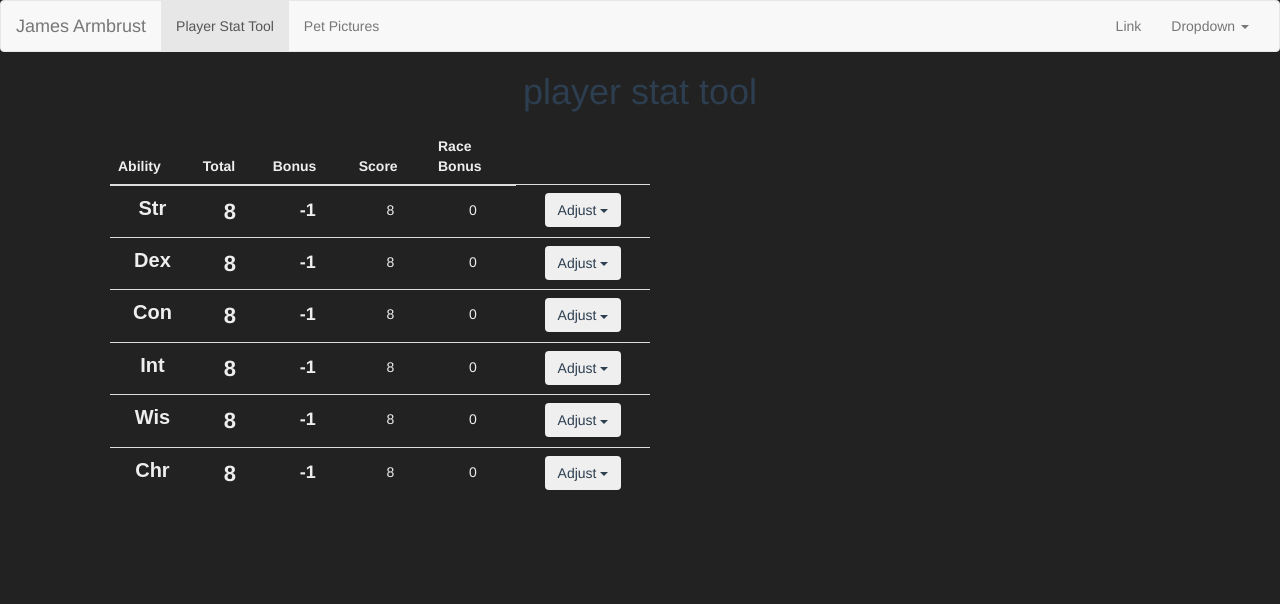
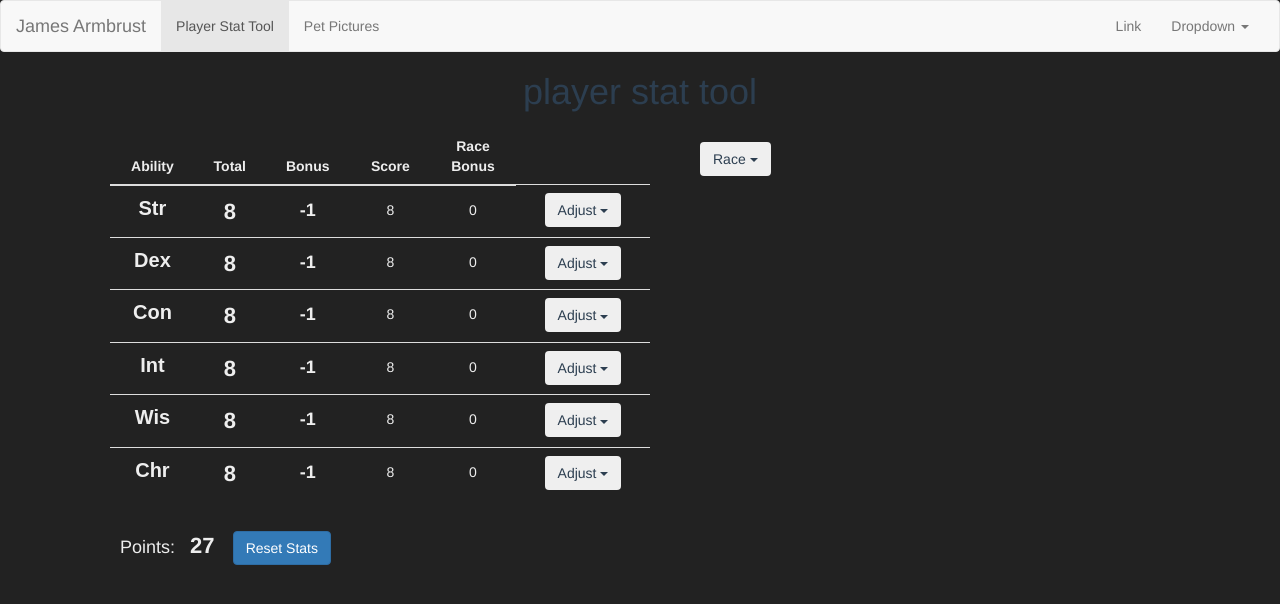
Before and after one commit to jarmbrust/dm-tool, a Vue app: page /PlayerStatTool in a window 1280 px wide. Shown: the top 604 px of the page. Built offline with nearby package versions, Linux system fonts and the light colour scheme.

Commit message:
store working, in progress

```diff
--- a/index.html
+++ b/index.html
@@ -8,7 +8,6 @@
   </head>
   <body>
     <div id="app"></div>
-    <!-- built files will be auto injected -->
     <script src="https://ajax.googleapis.com/ajax/libs/jquery/3.1.1/jquery.min.js"></script>
     <script src="https://maxcdn.bootstrapcdn.com/bootstrap/3.3.7/js/bootstrap.min.js" integrity="sha384-Tc5IQib027qvyjSMfHjOMaLkfuWVxZxUPnCJA7l2mCWNIpG9mGCD8wGNIcPD7Txa" crossorigin="anonymous"></script>
   </body>
--- a/src/components/PlayerStatTool.vue
+++ b/src/components/PlayerStatTool.vue
@@ -4,6 +4,9 @@
     <div class="row container">
       <div class="ability col-md-6 col-md-offset-1">
         <app-abilities></app-abilities>
+      </div>
+      <div class="col-md-5">
+        <app-race class="race"></app-race>
       </div>
     </div>
   </div>
@@ -18,7 +21,7 @@
     components: {
       appAbilities: Abilities,
       appRace: Race,
-      appRaceDescription: Descriptions
+      appDescriptions: Descriptions
     }
   }
 </script>
@@ -27,4 +30,7 @@
   body {
     background-color: #222;
   }
+  .race {
+    float: left;
+  }
 </style>
--- a/src/components/playerStats/Abilities.vue
+++ b/src/components/playerStats/Abilities.vue
@@ -28,6 +28,9 @@
         </tr>
       </tbody>
     </table>
+    <div class="points-text">Points: <span class="total-points">{{ points }} </span>
+      <button class="btn btn-primary reset" type="button" @click="resetStats">Reset Stats</button>
+    </div>
   </div>
 </template>
 
@@ -82,12 +85,6 @@
           this.abilities[key] = 8
         }
         this.points = 27
-      },
-      selectedRace (race, bonus) {
-        this.race = race
-        for (var stat in this.raceBonus) {
-          this.raceBonus[stat] = bonus[stat]
-        }
       }
     }
   }
@@ -140,6 +137,7 @@
   .table th {
     color: #EEE;
     padding-top: 14px;
+    text-align: center;
   }
   .table-hover tbody tr:hover td, .table-hover tbody tr:hover th {
     background-color: #333;
--- a/src/components/playerStats/Race.vue
+++ b/src/components/playerStats/Race.vue
@@ -1,8 +1,64 @@
 <template>
+  <div class="dropdown btn-group race-button">
+    <button class="btn btn-secondary dropdown-toggle" type="button" id="dropdownMenuButton" data-toggle="dropdown">Race <span class="caret"></span></button>
+    <div class="dropdown-menu" aria-labelledby="dropdownMenuButton">
+      <option v-for="race in races" class="dropdown-item" @click="selectRace(race)"> {{ race }}</option>
+    </div>
+  </div>
 </template>
 
 <script>
+  export default {
+    data () {
+      return {
+        races: [
+          'Human', 'Wood Elf', 'Hill Dwarf', 'Rock Gnome', 'Skeech', 'Minotaur', 'Sithra', 'Tiefling'
+        ],
+        raceBonus: {
+          'Default': {'Str': 0, 'Dex': 0, 'Con': 0, 'Int': 0, 'Wis': 0, 'Chr': 0},
+          'Human': {'Str': 1, 'Dex': 1, 'Con': 1, 'Int': 1, 'Wis': 1, 'Chr': 1},
+          'Wood Elf': {'Str': 0, 'Dex': 2, 'Con': 0, 'Int': 0, 'Wis': 1, 'Chr': 0},
+          'Hill Dwarf': {'Str': 0, 'Dex': 0, 'Con': 2, 'Int': 0, 'Wis': 1, 'Chr': 0},
+          'Rock Gnome': {'Str': 0, 'Dex': 0, 'Con': 1, 'Int': 2, 'Wis': 0, 'Chr': 0},
+          'Skeech': {'Str': 0, 'Dex': 2, 'Con': 0, 'Int': 1, 'Wis': 0, 'Chr': 0},
+          'Tiefling': {'Str': 0, 'Dex': 0, 'Con': 0, 'Int': 1, 'Wis': 0, 'Chr': 2},
+          'Minotaur': {'Str': 2, 'Dex': 0, 'Con': 1, 'Int': 0, 'Wis': 0, 'Chr': 0},
+          'Sithra': {'Str': 0, 'Dex': 0, 'Con': 2, 'Int': 0, 'Wis': 0, 'Chr': 1}
+        },
+        selectedRace: 'Default'
+      }
+    },
+    methods: {
+      selectRace (race) {
+        this.selectedRace = race
+        let bonusArray = this.raceBonus[this.selectedRace] ? this.raceBonus[this.selectedRace] : this.raceBonus['Default']
+        console.log('race', race)
+       // race = this.raceBonus[this.selectedRace] ? race : 'Select "sub-race"'
+    //   this.$emit('selectedRace', race, bonusArray)
+        this.$store.state.raceBonusArray = bonusArray
+//        this.$store.state.selectedRace = race
+
+        this.$store.commit({
+          type: 'setRace',
+          race: race
+        })
+      }
+    }
+  }
 </script>
 
-<style>
+<style scoped>
+  .dropdown-item {
+    padding-left: 10px;
+    cursor: pointer;
+  }
+  .dropdown-item:hover {
+    background-color: #ccc;
+  }
+  .race-button {
+    margin: 20px;
+  }
+  .btn-group {
+    clear: both;
+  }
 </style>
--- a/src/store/store.js
+++ b/src/store/store.js
@@ -5,6 +5,12 @@ Vue.use(Vuex)
 
 export const store = new Vuex.Store({
   state: {
-    selectRace: ''
+    selectedRace: '',
+    raceBonusArray: {'Str': 0, 'Dex': 0, 'Con': 0, 'Int': 0, 'Wis': 0, 'Chr': 0}
+  },
+  mutations: {
+    setRace (state, payload) {
+      state.selectedRace = payload.race
+    }
   }
 })
```
